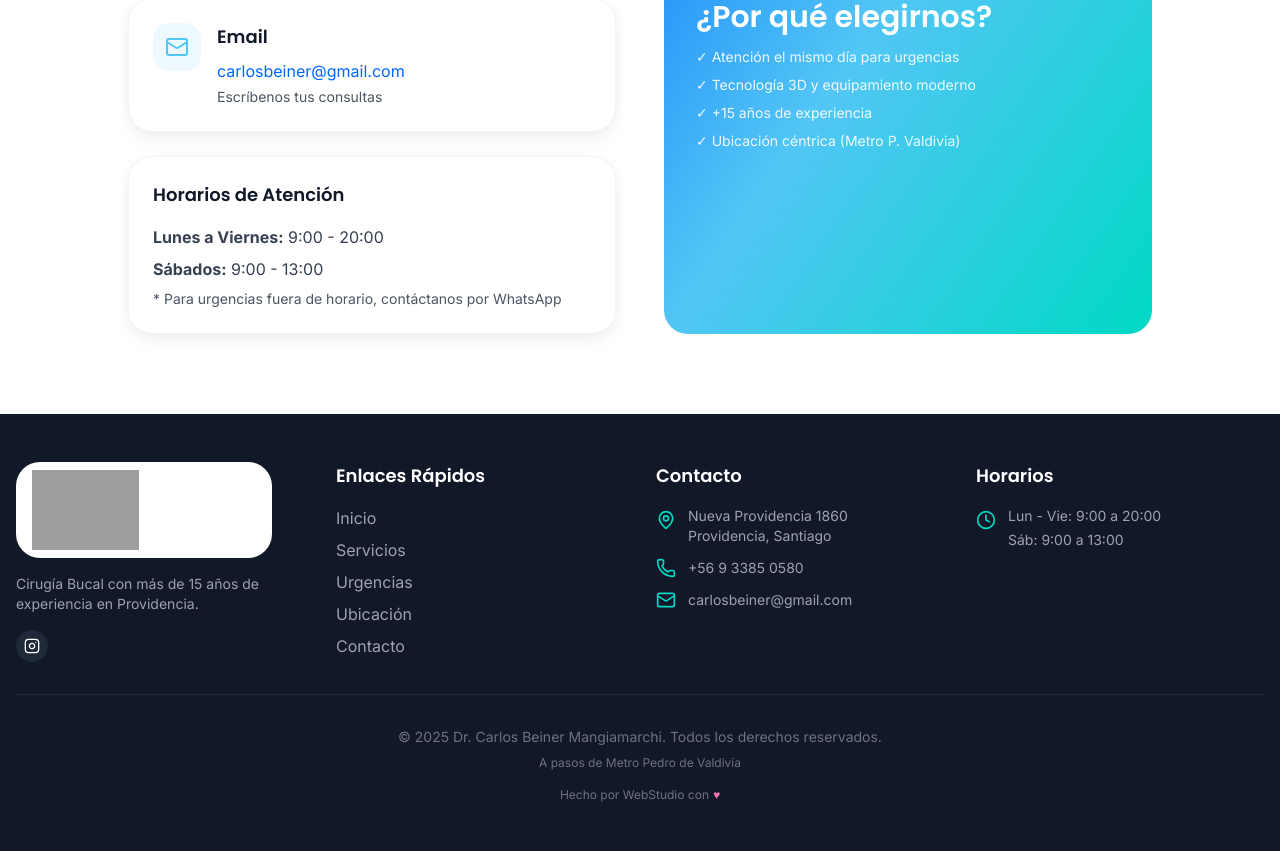
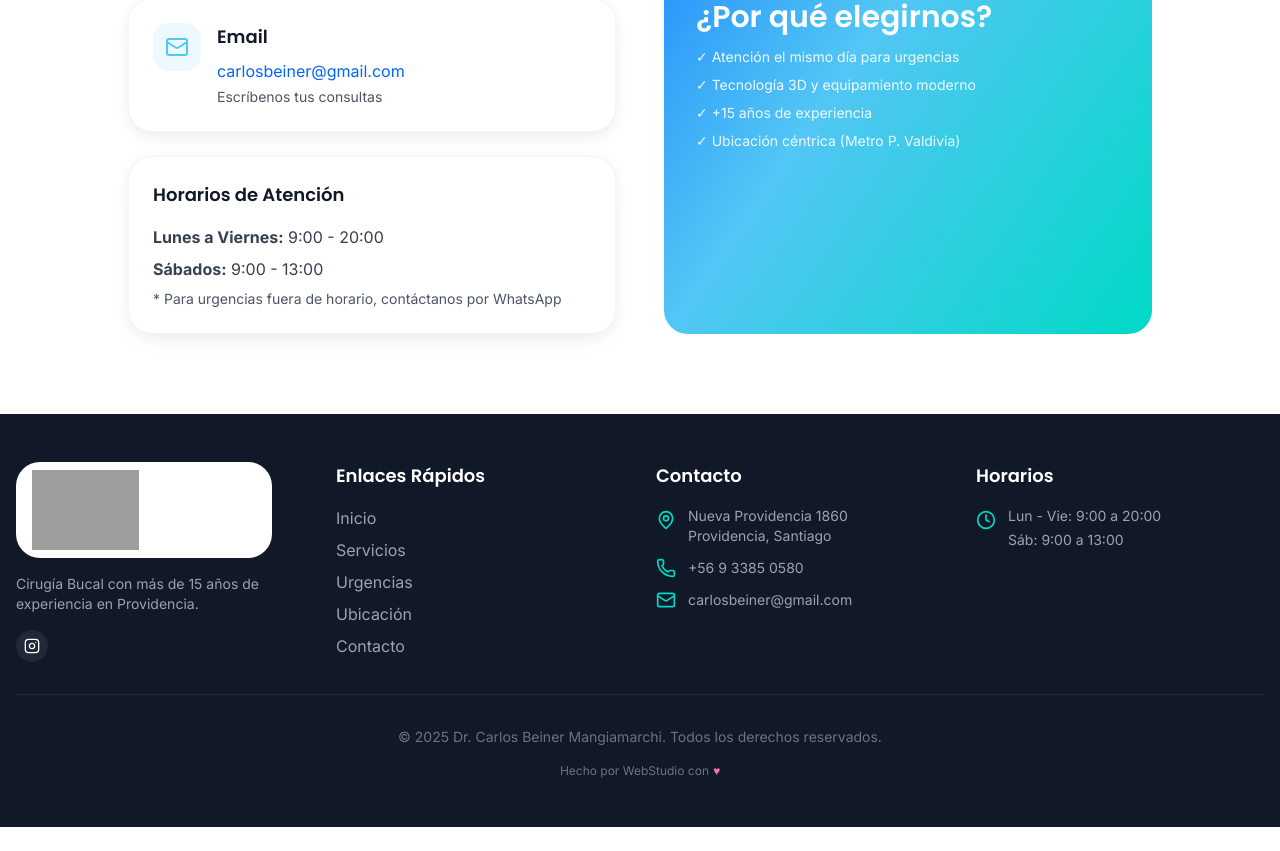
Before and after one commit to Bitware-WebStudio/dr-carlos-beiner-web, a Next.js app: page /contacto in a window 1280 px wide. Shown: the part 674-1525 px from the top of the page. After the commit the page ends 1501 px from the top, so only its background shows below. Built offline with nearby package versions, Linux system fonts and the light colour scheme; grey boxes are pictures that could not be loaded.

Commit message:
fix(footer): remove metro details text

```diff
--- a/src/components/ui/Footer.tsx
+++ b/src/components/ui/Footer.tsx
@@ -81,7 +81,6 @@ export default function Footer() {
 
                 <div className="border-t border-neutral-800 mt-8 pt-8 text-center text-neutral-500 text-sm">
                     <p>&copy; {new Date().getFullYear()} Dr. Carlos Beiner Mangiamarchi. Todos los derechos reservados.</p>
-                    <p className="mt-2 text-xs">A pasos de Metro Pedro de Valdivia</p>
                     <div className="mt-4 flex justify-center">
                         <a href="https://webstudio.bitware-ai.cl/" target="_blank" rel="noopener noreferrer" className="inline-flex items-center space-x-1 text-neutral-500 hover:text-secondary transition-colors text-xs">
                             <span>Hecho por WebStudio con</span>
--- a/src/lib/constants.ts
+++ b/src/lib/constants.ts
@@ -1,4 +1,4 @@
-// Versión 1.0.7 - Added padding to footer to prevent overlap with sticky CTA
+// Versión 1.0.8 - Removed metro text from footer
 export const CONTACT_INFO = {
     whatsappNumber: '56933850580', // +56 9 3385 0580
     bookingUrl: 'https://dentalink.cl/agendar', // Placeholder: {{BOOKING_URL}}
```
